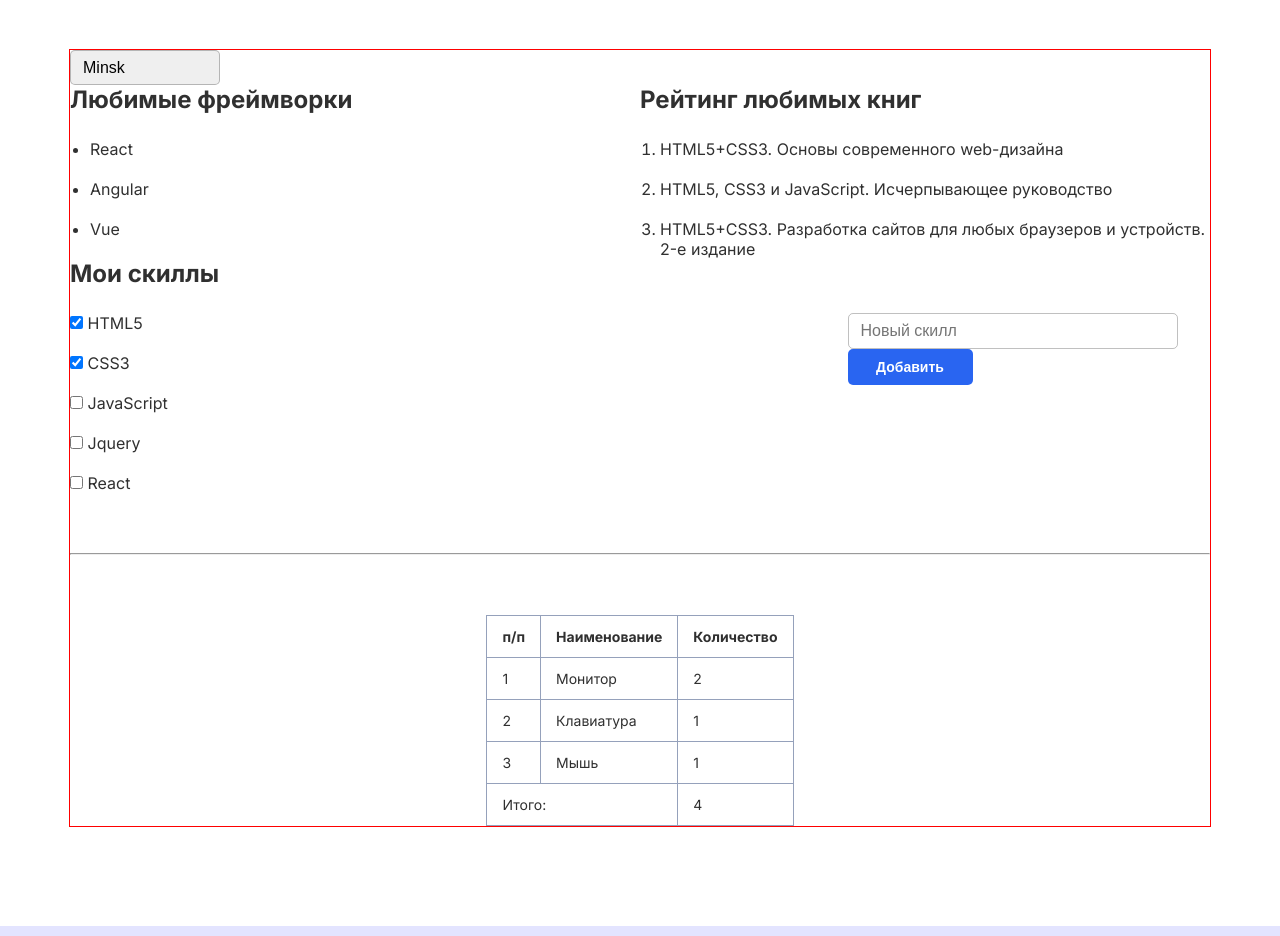
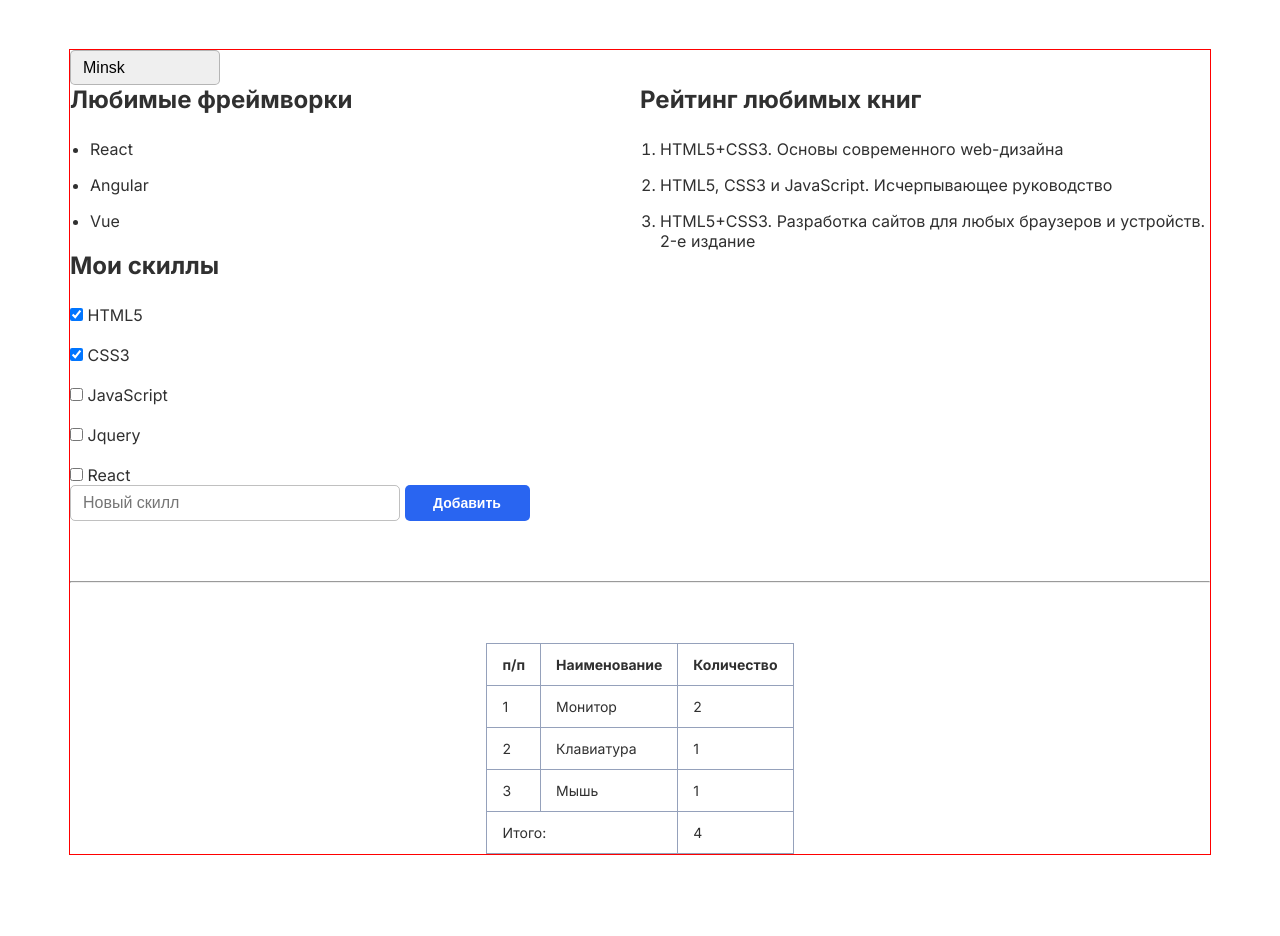
Before and after one commit to palindro-me/3-hw-with-auto-test-html-css-main-, a plain HTML site: page index.html in a window 1280 px wide. Shown: the part 920-1856 px from the top of the page. Drawn offline with Linux system fonts and the light colour scheme.

Commit message:
fixed a couple of css properties

```diff
--- a/style.css
+++ b/style.css
@@ -118,7 +118,7 @@ select:hover,
     /* 📍 Свойства flexbox для отступов между элементами в списках */
     display: flex;
     flex-direction: column;
-    gap: 20px;
+    gap: 16px;
 }
 
 .frameworks-list {
@@ -130,7 +130,7 @@ select:hover,
 
 .skills-block {
     /* 📍 Свойства flexbox для расположения формы над элементами с классом .label */
-    display: flex;
+    display: column-reverse;
     justify-content: space-between;
 
 }
```
